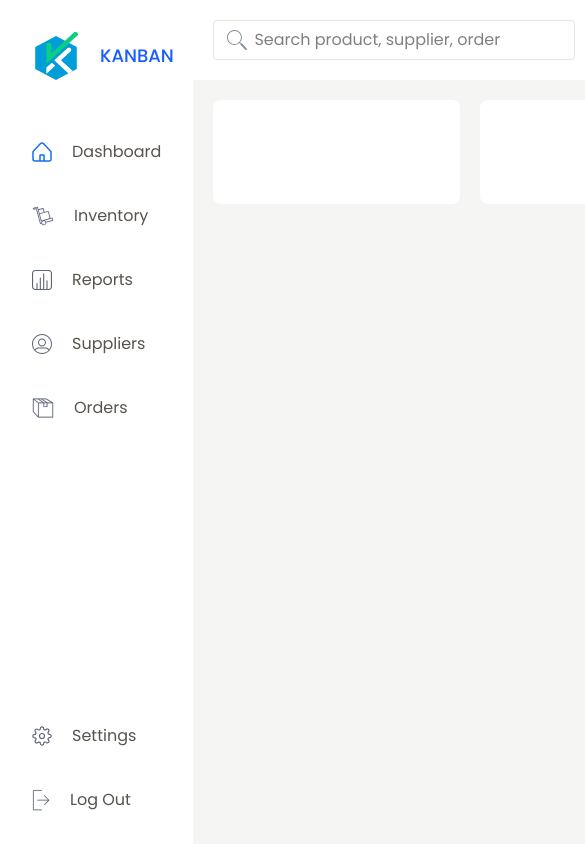
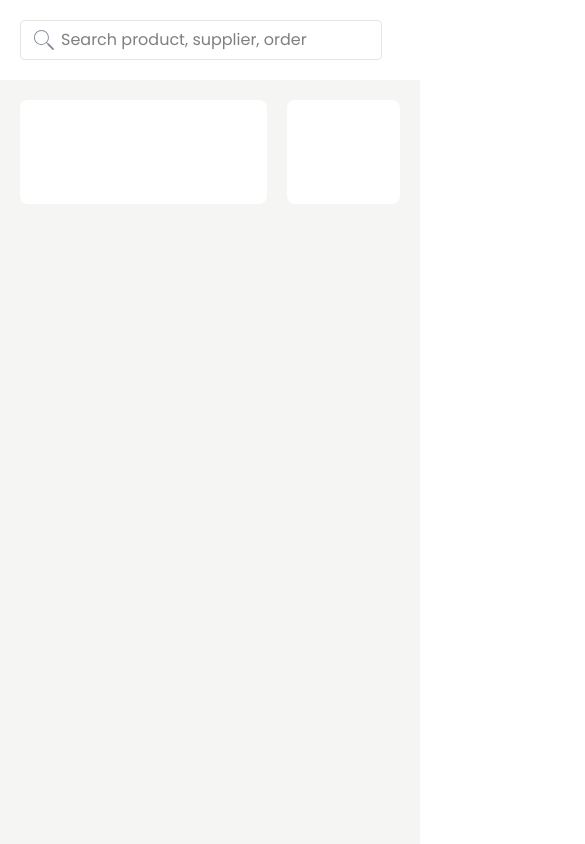
Before and after one commit to Kholvra/inventory-managemnet-react, a React (Vite) app: page / in a window 390 px wide. Shown: the top 844 px of the page, 585 px wide, since content can reach past the window. Built offline with nearby package versions, Linux system fonts and the light colour scheme.

Commit message:
feat(layout): implement responsive sidebar and fix sidebar style

```diff
--- a/src/App.tsx
+++ b/src/App.tsx
@@ -1,18 +1,33 @@
-import Sidebar from "./Components/Sidebar/Sidebar";
 import Content from "./Components/MainContent/Content";
 import Topbar from "./Components/Topbar/Topbar";
+import Sidebar from "./Components/Sidebar/Sidebar";
+import { useEffect, useState } from "react";
 
-function App(){
+function App() {
+//sidebar responsive conditional rendering------------------------
+  const largeWindowPx = 1024;
+  const [windowWidth, setWindowWidth] = useState(window.innerWidth);
+  useEffect(() => {
+    function handleResize() {
+      setWindowWidth(window.innerWidth);
+    }
+    window.addEventListener("resize", handleResize);
+    return () => {
+      window.removeEventListener("resize", handleResize);
+    };
+  }, []);
+  const showSidebar = windowWidth >= largeWindowPx;
+//----------------------------------------------------------------
 
-    return (
-        <div className="flex">
-        <Sidebar/>
-        <div className="flex flex-col flex-1">
-        <Topbar/>
-        <Content/>
-        </div>
-        </div>
-    )
+  return (
+    <div className="flex h-screen">
+      {showSidebar && <Sidebar />}
+      <div className="flex flex-col flex-1">
+        <Topbar />
+        <Content />
+      </div>
+    </div>
+  );
 }
 
 export default App;
--- a/src/Components/Sidebar/Sidebar.tsx
+++ b/src/Components/Sidebar/Sidebar.tsx
@@ -13,7 +13,7 @@ function Sidebar() {
     { variant: "Inventory", idPage: 2 },
     { variant: "Reports", idPage: 3 },
     { variant: "Suppliers", idPage: 4 },
-    { variant: "Orders", idPage: 5 },
+    { variant: "Orders", idPage: 5 }
   ];
 
   const buttonListBottom = [
```
